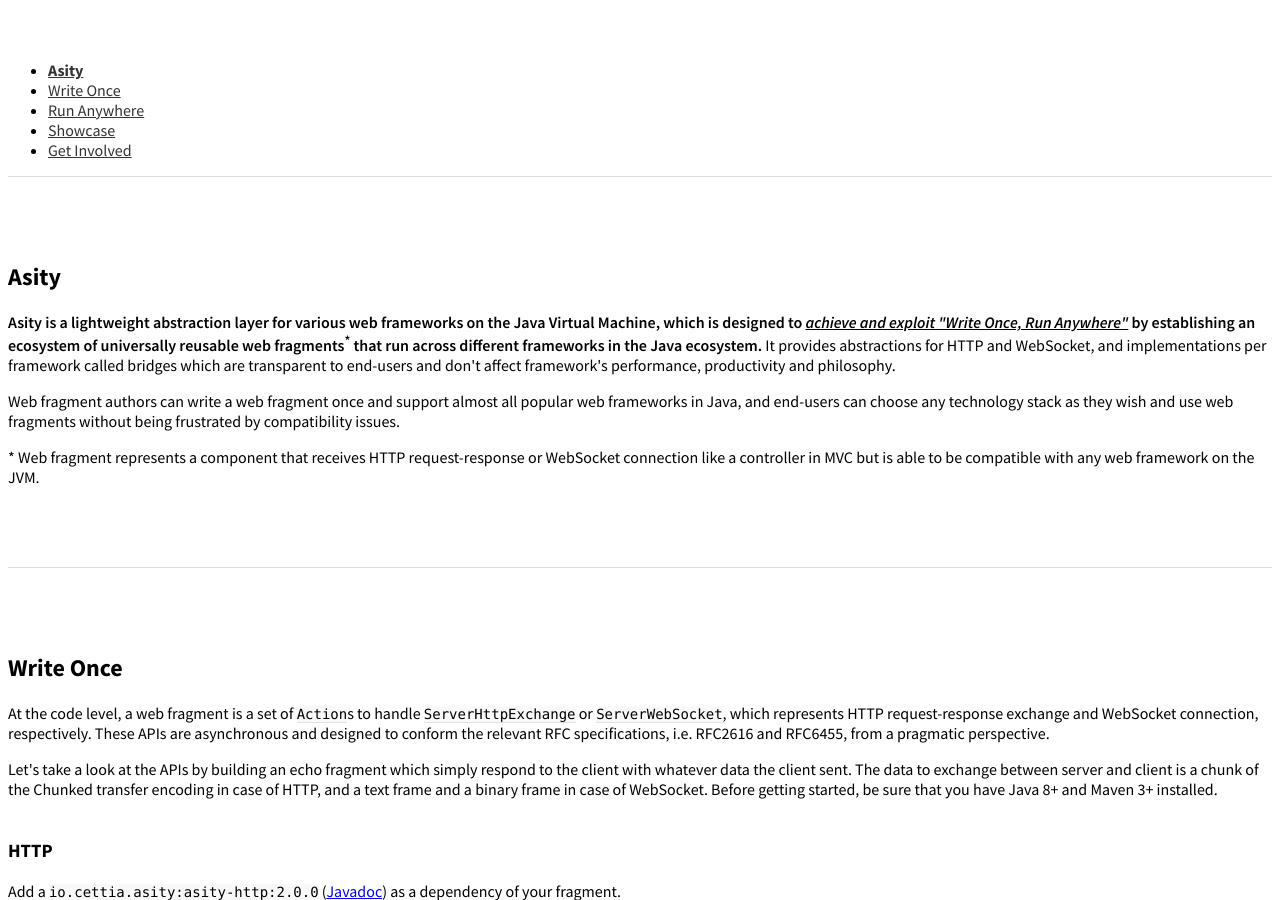
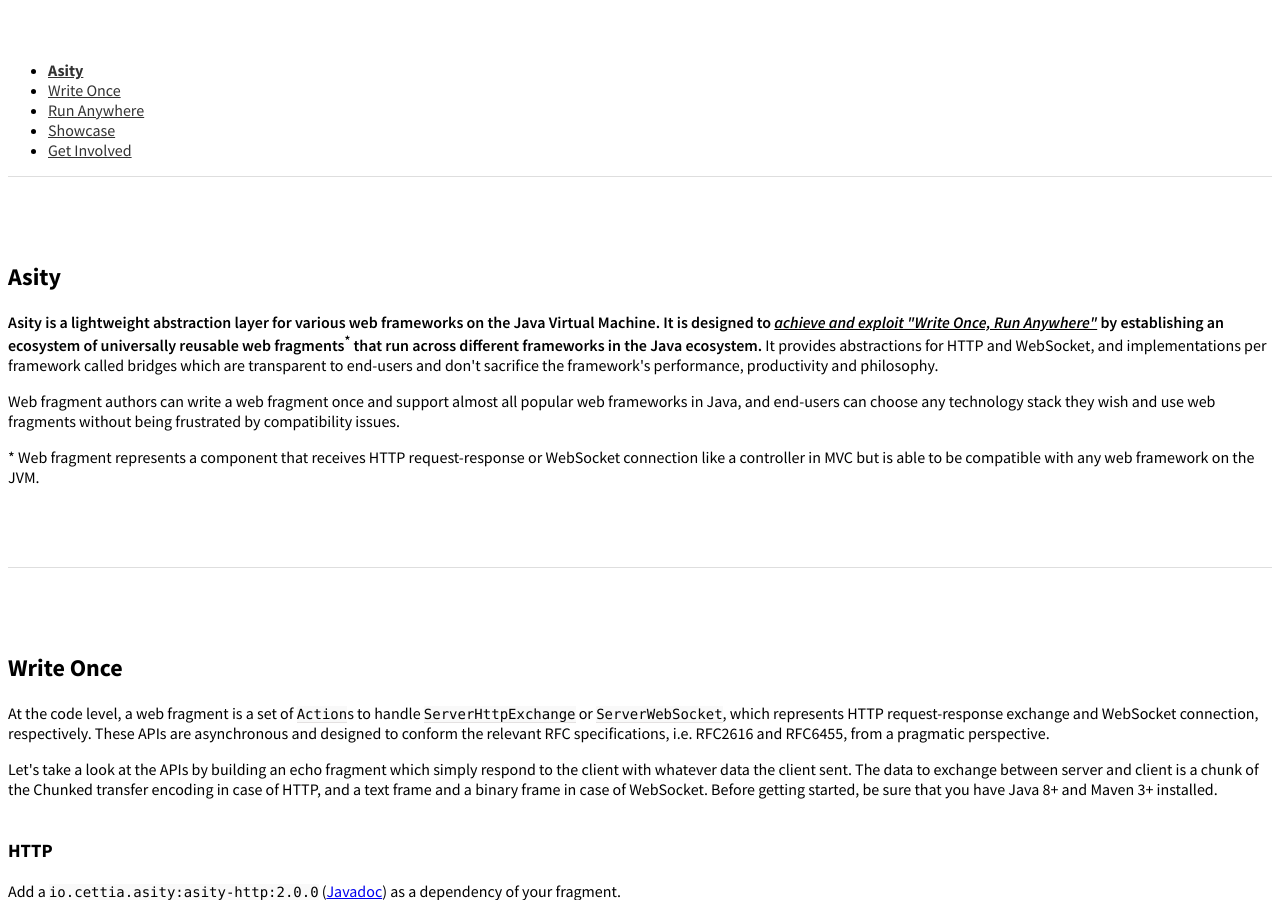
Before and after one commit to cettia/asity, a Jekyll site: the page built from index.html, in a window 1280 px wide and 900 px high. Built offline with Jekyll 4.4.1, drawn with Linux system fonts in a browser that asks for light colours; a style sheet for code colours, icons or effects is not loaded; some of the changed text lies outside the part shown.

Commit message:
Improve the wording

```diff
--- a/index.html
+++ b/index.html
@@ -37,8 +37,8 @@
     <div class="grid-x">
       <div class="cell">
         <h1>Asity</h1>
-        <p><strong>Asity is a lightweight abstraction layer for various web frameworks on the Java Virtual Machine, which is designed to <em>achieve and exploit "Write Once, Run Anywhere"</em> by establishing an ecosystem of universally reusable web fragments<sup>*</sup> that run across different frameworks in the Java ecosystem.</strong> It provides abstractions for HTTP and WebSocket, and implementations per framework called bridges which are transparent to end-users and don't affect framework's performance, productivity and philosophy.</p>
-        <p>Web fragment authors can write a web fragment once and support almost all popular web frameworks in Java, and end-users can choose any technology stack as they wish and use web fragments without being frustrated by compatibility issues.</p>
+        <p><strong>Asity is a lightweight abstraction layer for various web frameworks on the Java Virtual Machine. It is designed to <em>achieve and exploit "Write Once, Run Anywhere"</em> by establishing an ecosystem of universally reusable web fragments<sup>*</sup> that run across different frameworks in the Java ecosystem.</strong> It provides abstractions for HTTP and WebSocket, and implementations per framework called bridges which are transparent to end-users and don't sacrifice the framework's performance, productivity and philosophy.</p>
+        <p>Web fragment authors can write a web fragment once and support almost all popular web frameworks in Java, and end-users can choose any technology stack they wish and use web fragments without being frustrated by compatibility issues.</p>
         <p>* Web fragment represents a component that receives HTTP request-response or WebSocket connection like a controller in MVC but is able to be compatible with any web framework on the JVM.</p>
       </div>
     </div>
@@ -792,7 +792,7 @@
     <div class="grid-x">
       <div class="cell">
         <h2 id="showcase">Showcase</h2>
-        <p>A web fragment is not just limited to echo. Here are some of the projects to demonstrate the real world use case of Asity.</p>
+        <p>A web fragment is not just limited to echo. Check out <a href="https://jaxenter.com/asity-jvm-java-interview-kim-147329.html" target="_blank">an interview with the creator of Asity</a> to learn more about use cases for Asity. You can build a framework built on top of HTTP and WebSocket, a server-side Java implementation, a middleware layer for Java, etc. The followings are some of the projects to demonstrate the real world use case of Asity.</p>
         <dl>
           <dt><a href="http://cettia.io" target="_blank">Cettia</a></dt>
           <dd>A full-featured real-time web application framework that you can use to exchange events between server and client in real-time.</dd>
```
